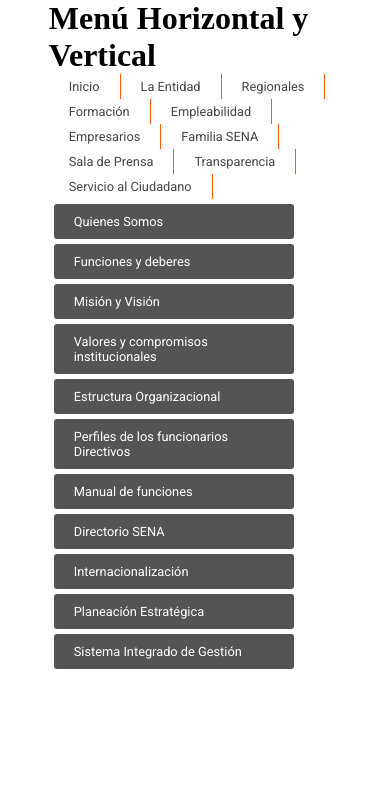
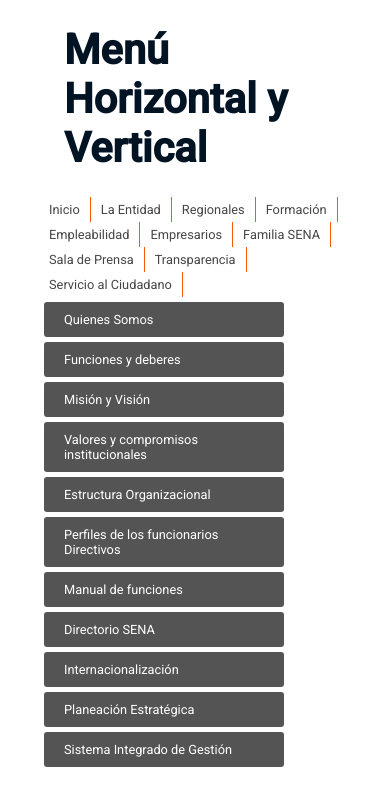
Before and after one commit to jdavid80/ADSI_2252407_Renombrar, a plain HTML site: page menu-horizontal-vertical.html in a window 390 px wide. Drawn offline with Linux system fonts and the light colour scheme.

Commit message:
add menu responsive 2

```diff
--- a/css/menu-horizontal-vertical.css
+++ b/css/menu-horizontal-vertical.css
@@ -3,23 +3,23 @@
     padding: 0;
 }
 #content-main {
-    width: 75%;
+    width: 80%;
     margin: 0 auto;
 }
 .item-horizontal {
     float: left;
     border-right: 1px solid #fb5b04;
-    padding: 5px 20px;
+    padding: 5px 10px;
     list-style: none;
 }
 .item-horizontal:hover {
     background-color: rgb(220,220,220);
-
 }
 #nav-bar-horizontal {
     font-family: 'Roboto', sans-serif;
     font-weight: 300;
     font-size: 0.8em;
+    margin-bottom: 5em;
 }
 #nav-bar-vertical {
     display: inline-block;
@@ -47,5 +47,11 @@
 }
 a {
     text-decoration: none;
-
 }
+h1 {
+    margin: 25px;
+    color: rgb(2, 19, 36);
+    font-weight: 900;
+    font-size: 2.6em;
+    font-family: 'Roboto', sans-serif;
+}
--- a/css/menu-responsive.css
+++ b/css/menu-responsive.css
@@ -44,7 +44,7 @@
     .menu {
         text-align: center;
         width: 100%;
-        display: none;
+        /* display: none; */
     }
     .menu a {
         display: block;
--- a/css/menu-responsive2.css
+++ b/css/menu-responsive2.css
@@ -6,20 +6,24 @@
     background: rgb(0,0,0,.9);
     font-size: 1.4em;
     margin: 20px auto;
+
 }
 ul {
     list-style: none;
     text-align: right;
+
 }
 li {
     display: inline-block;
     padding: 20px 40px 20px 0;
     position: relative;
+
 }
 a {
     display: block;
     text-decoration: none;
     color: white;
+    transition: all .5s;
 }
 .icon {
     color: white;
```
